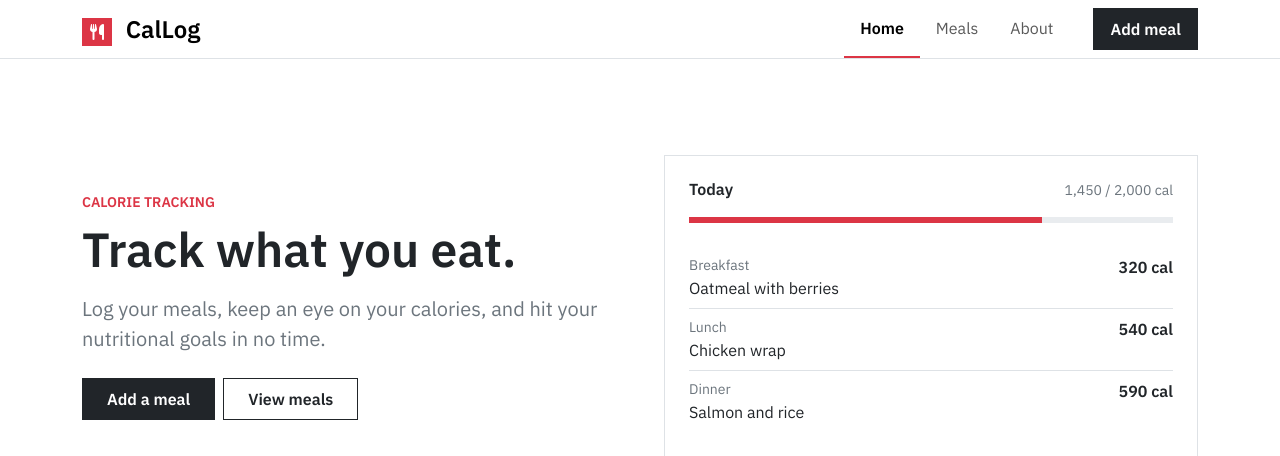
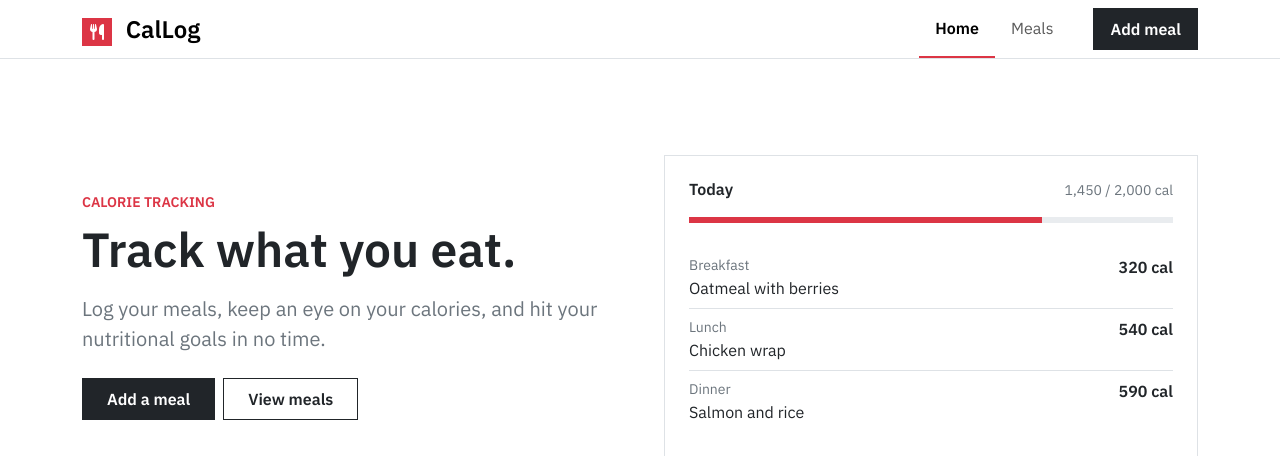
Before and after one commit to Focusucof/INFR3120MealTracker, a Node server app: page / in a window 1280 px wide. Shown: the top 456 px of the page. Run offline with Node 20, Linux system fonts and the light colour scheme; some libraries are stand-ins or nearby versions.

Commit message:
removed about from navbar

```diff
--- a/views/components/navbar.ejs
+++ b/views/components/navbar.ejs
@@ -10,7 +10,6 @@
     <div class="navbar-nav align-items-center">
       <a class="nav-link px-3 py-3 border-bottom border-2 <%= tab('home') %>" href="/">Home</a>
       <a class="nav-link px-3 py-3 border-bottom border-2 <%= tab('meals') %>" href="/meals">Meals</a>
-      <a class="nav-link px-3 py-3 border-bottom border-2 <%= tab('about') %>" href="/about">About</a>
       <a class="btn btn-dark rounded-0 fw-semibold px-3 py-2 ms-4" href="/meals/add">Add meal</a>
     </div>
   </div>
```
